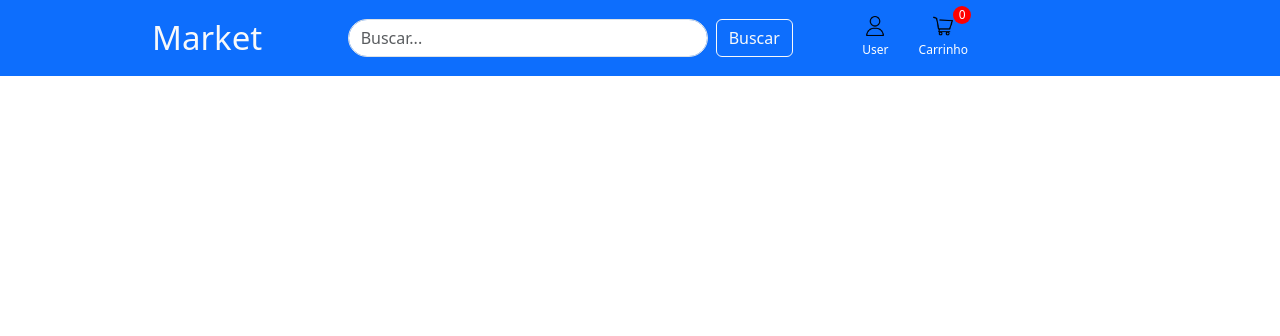
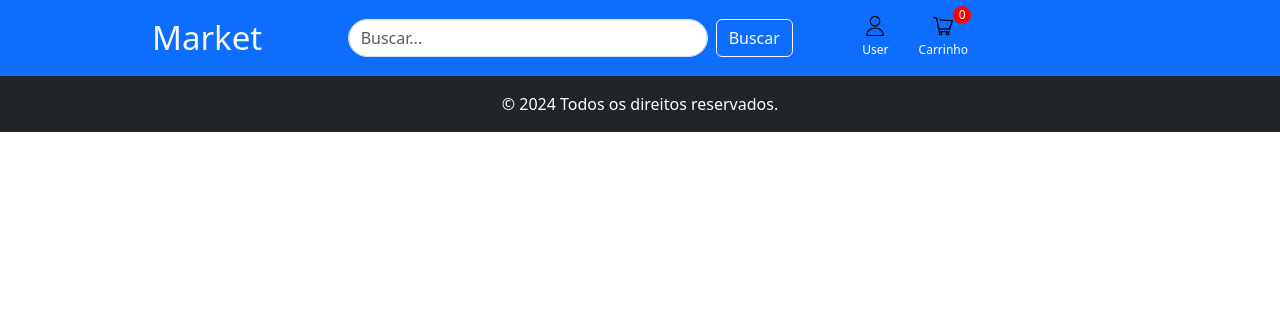
Before and after one commit to viniciusdomg/Supermercado, a Spring app: template premium/src/main/resources/templates/fragments/Header.html in a window 1280 px wide. Shown: the top 336 px of the page. Run offline with Thymeleaf, Linux system fonts and the light colour scheme; the template is opened without the code that fills it, so the values that code supplies are empty.

Commit message:
Finalizando o footer

```diff
--- a/premium/src/main/resources/templates/fragments/Footer.html
+++ b/premium/src/main/resources/templates/fragments/Footer.html
@@ -6,7 +6,7 @@
     <link href="https://cdn.jsdelivr.net/npm/bootstrap@5.3.3/dist/css/bootstrap.min.css" rel="stylesheet" integrity="sha384-QWTKZyjpPEjISv5WaRU9OFeRpok6YctnYmDr5pNlyT2bRjXh0JMhjY6hW+ALEwIH" crossorigin="anonymous">
 </head>
 <body>
-    <footer class="bg-dark text-white text-center py-3">
+    <footer th:fragment = "footer" class="bg-dark text-white text-center py-3">
         <div class="container">
             <p class="mb-0">© 2024  Todos os direitos reservados.</p>
         </div>
--- a/premium/src/main/resources/templates/fragments/Header.html
+++ b/premium/src/main/resources/templates/fragments/Header.html
@@ -17,6 +17,7 @@
         <div class="d-flex align-items-center">
             <div style="display: flex; flex-direction: column; align-items: center; margin-right: 30px;">
                 <img src="/templates/assets/user.png" alt="LogoUser" style="width: 20px; height: 20px;">
+                <!--O nome do usuario tem que mudar de acordo do o nome que foi cadastrado-->
                 <span style="margin-top: 5px; font-size: 12px; color: #fff;">User</span>
             </div>
             <div style="display: flex; flex-direction: column; align-items: center; margin-right: 300px;">
@@ -32,5 +33,6 @@
         </div>
     </div>
 </nav>
+<div th:insert="fragments/Footer.html :: footer" class="p-0" ></div>
 </body>
 </html>
```
